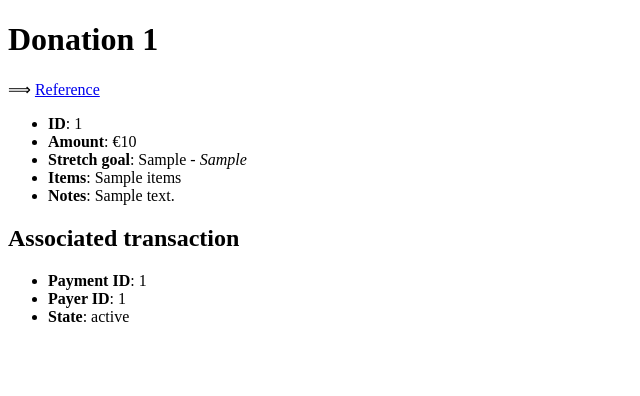
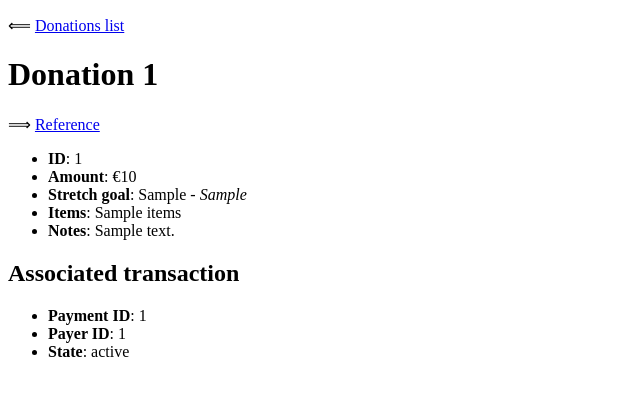
Before and after one commit to poliedro-polimi/Crowdfunding-Backend, a Python web app: template poliedro_donate/templates/donations/donation.html in a window 1280 px wide. Shown: the top 396 px of the page, without its empty margins (0-640 px from the left). Run offline with Jinja, Linux system fonts and the light colour scheme; the template is opened without the code that fills it: most values are stand-ins (such as "Sample title", 1, 10 or a date in 2020).

Commit message:
Add button to go back to donation list in donation details

```diff
--- a/poliedro_donate/templates/donations/donation.html
+++ b/poliedro_donate/templates/donations/donation.html
@@ -4,6 +4,10 @@
 
 {% block body %}
     {{ super() }}
+
+    <p>
+    &xlArr; <a href="{{ url_for("donations.list_all") }}">Donations list</a>
+    </p>
 
     <h1>Donation {{ donation.pretty_id }}</h1>
 
```
